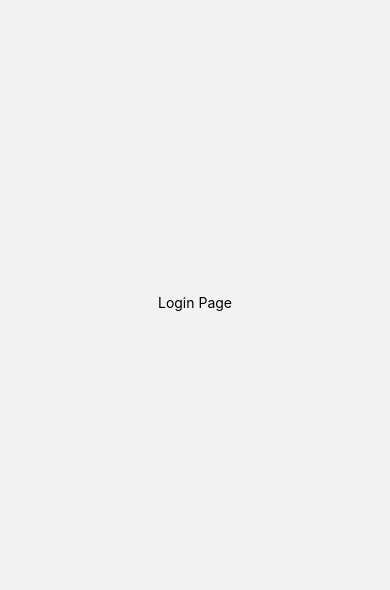
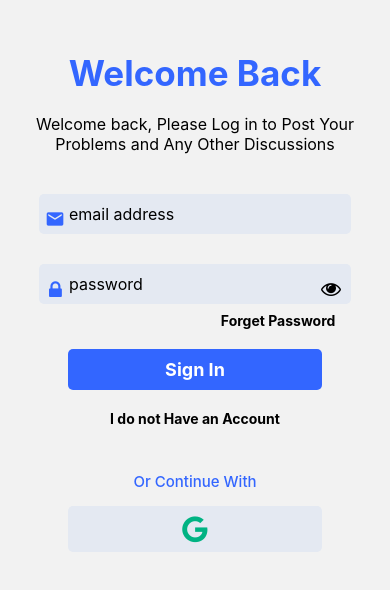
Before and after one commit to SandaruwanB/expo-app-project, a React Native app: screen /Login in a window 390 px wide. Shown: the part 120-710 px from the top of the page. Built offline with nearby package versions, Linux system fonts and the light colour scheme.

Commit message:
styling auth pages

```diff
--- a/components/AppNavigation.js
+++ b/components/AppNavigation.js
@@ -12,7 +12,7 @@ const AppNavigation = () => {
         <NavigationContainer>
             <Stack.Navigator initialRouteName='Login' >
                 <Stack.Screen name='Login' component={Login} options={{headerShown : false}} />
-                <Stack.Screen name='Register' component={Register} options={{headerShow : false}} />
+                <Stack.Screen name='Register' component={Register} options={{headerShown : false}} />
             </Stack.Navigator>
         </NavigationContainer>
     );
--- a/components/Login.jsx
+++ b/components/Login.jsx
@@ -1,11 +1,99 @@
-import React from 'react';
-import { View, StyleSheet, Text } from 'react-native';
+import React, { useState } from 'react';
+import { View, StyleSheet, Text, TouchableOpacity , SafeAreaView, TextInput, KeyboardAvoidingView } from 'react-native';
+import { useNavigation } from '@react-navigation/core'
+import Icon from 'react-native-vector-icons/FontAwesome'
+import MatIcon from 'react-native-vector-icons/MaterialIcons'
 
 const Login = () => {
+    const navigate = useNavigation();
+    const [isPassword, setIsPassword] = useState(true);
+    const [email, setEmail] = useState("");
+    const [password, setPassword] = useState("");
+    const [passErr, setPassErr] = useState(false);
+    const [emailErr, setEmailErr] = useState(false);
+    const [passErrText, setPassErrText] = useState("");
+    const [emailErrText, setEmailErrText] = useState("");
+
+
+    const signIn = ()=>{
+        if(email === "" && password === ""){
+            setPassErr(true);
+            setEmailErr(true);
+            setEmailErrText("Email is Required");
+            setPassErrText("Password is Required");
+        }
+        else if(email === ""){
+            setPassErr(false);
+            setEmailErr(true);
+            setEmailErrText("Email is Required");
+            setPassErrText("");
+        }
+        else if(password === ""){
+            setPassErr(true);
+            setEmailErr(false);
+            setEmailErrText("");
+            setPassErrText("Password is Required");
+        }
+        else{
+            if(email.match(/^(([^<>()[\]\\.,;:\s@\"]+(\.[^<>()[\]\\.,;:\s@\"]+)*)|(\".+\"))@((\[[0-9]{1,3}\.[0-9]{1,3}\.[0-9]{1,3}\.[0-9]{1,3}\])|(([a-zA-Z\-0-9]+\.)+[a-zA-Z]{2,}))$/)){
+                setPassErr(false);
+                setEmailErr(false);
+                setEmailErrText("");
+                setPassErrText("");
+            }
+            else{
+                setPassErr(false);
+                setEmailErr(true);
+                setEmailErrText("Invalid Email Address");
+                setPassErrText("");
+            }
+
+        }
+    }
+
     return (
-        <View style={styles.container}>
-            <Text>Login Page</Text>
-        </View>
+        <SafeAreaView style={styles.container}>
+            <View>
+                <Text style={styles.heading}>Welcome Back</Text>
+                <Text style={styles.subHeading}>Welcome back, Please Log in to Post Your Problems and Any Other Discussions</Text>
+            </View>
+            <View style={{width : '80%', marginTop : 30}}>
+                <View style={{position : 'relative'}}>
+                    <TextInput style={[styles.input, emailErr ? styles.inputErr : '']} placeholder='email address' onChangeText={(text)=>setEmail(text)} value={email}/>
+                    <MatIcon name='email' size={20} style={{position: 'absolute', top: 15, left : 6, color : '#3366FF'}}/>
+                    <Text style={{textAlign : 'center', color : '#B81D5B'}}>{emailErrText}</Text>
+                </View>
+                <View style={{marginTop : 30, position : 'relative'}}>
+                    <TextInput placeholder='password' style={[styles.input, passErr ? styles.inputErr : '']} secureTextEntry={isPassword} onChangeText={(text)=>setPassword(text)} value={password}/>
+                    <Icon name='lock' size={20} style={{position : 'absolute', top: 16, left : 10, color : '#3366FF'}}/>
+                    {isPassword ?
+                        <Icon name='eye' size={20} style={{position : 'absolute', top : 15, right : 10}} onPress={()=>setIsPassword(false)}/>
+                    :
+                        <Icon name='eye-slash' size={20} style={{position : 'absolute', top : 15, right : 10}} onPress={()=>setIsPassword(true)}/>
+                    }
+                    <Text style={{textAlign : 'center', color : '#B81D5B'}}>{passErrText}</Text>
+                </View>
+                <TouchableOpacity style={{marginTop: 8,  width: '95%'}}>
+                    <Text style={{fontWeight: 'bold', fontSize: 14, textAlign: 'right'}}>Forget Password</Text>
+                </TouchableOpacity>
+            </View>
+            <View style={{marginTop : 20, width : '65%'}}>
+                <TouchableOpacity style={styles.signBtn} onPress={()=>signIn()}>
+                    <Text style={{color : '#fff', fontWeight: 'bold', textAlign: 'center', fontSize: 18}}>Sign In</Text>
+                </TouchableOpacity>
+            </View>
+            <View>
+                <TouchableOpacity style={{marginTop: 15, padding : 5}} onPress={()=>navigate.navigate('Register')}>
+                    <Text style={{fontWeight: '700'}}>I do not Have an Account</Text>
+                </TouchableOpacity>
+            </View>
+            <Text style={{fontSize: 15, fontWeight: '500', color : '#3366FF', marginTop: 40}}>Or Continue With</Text>
+            <View style={{width: '65%', marginTop: 15}}>
+                <TouchableOpacity style={{backgroundColor: '#E4E9F2',padding: 8, borderRadius: 5, width : '100%'}} onPress={()=>navigate.navigate('adminPages')}>
+                    <Icon name='google' size={30} color={'#00B383'} style={{textAlign : 'center'}}/>
+                </TouchableOpacity>
+            </View>
+        </SafeAreaView>
     );
 }
 
@@ -14,6 +102,36 @@ const styles = StyleSheet.create({
         flex : 1,
         justifyContent : 'center',
         alignItems : 'center',
+    },
+    heading : {
+        textAlign : 'center',
+        color : '#3366FF',
+        fontWeight : 'bold',
+        fontSize : 35,
+    },
+    subHeading : {
+        textAlign : 'center',
+        fontSize : 16,
+        padding : 10,
+        marginTop : 10,
+    },
+    input : {
+        width : '100%',
+        padding : 10,
+        paddingLeft : 30,
+        fontSize : 16,
+        backgroundColor : '#E4E9F2',
+        borderRadius : 5,
+    },
+    signBtn:{
+        backgroundColor : '#3366FF',
+        padding : 10,
+        width : '100%',
+        borderRadius : 5,
+    },
+    inputErr : {
+        borderWidth : 1,
+        borderColor : '#B81D5B',
     }
 })
 
--- a/components/Register.jsx
+++ b/components/Register.jsx
@@ -1,14 +1,99 @@
-import React from 'react';
-import {View, StyleSheet} from 'react-native';
+import React, { useState } from 'react';
+import { View, Text, StyleSheet, SafeAreaView, TextInput, TouchableOpacity } from 'react-native';
+import { useNavigation } from '@react-navigation/core'
+import Icon from 'react-native-vector-icons/FontAwesome'
+import MatIcon from 'react-native-vector-icons/MaterialIcons'
 
 const Register = () => {
+    const navigate = useNavigation();
+    const [userErr, setUserErr] = useState(false);
+    const [passErr, setPassErr] = useState(false);
+    const [userErrMsg, setUserErrMsg] = useState("");
+    const [passErrMsg, setPassErrMsg] = useState("");
+    const [isPassword, setIsPassword] = useState(true);
+    const [email, setEmail] = useState("");
+    const [password, setPassword] = useState("");
+
+
     return (
-        <View>
-
-        </View>
+        <SafeAreaView style={styles.container}>
+            <View>
+                <Text style={styles.heading}>Create Account</Text>
+                <Text style={styles.subHeading}>Create an Acoount.after creating account you can post your problem and get answers from others.</Text>
+            </View>
+            <View style={{width : '80%', marginTop : 30}}>
+                <View style={{position : 'relative'}}>
+                    <TextInput style={[styles.input, userErr ? styles.inputError : '']} placeholder='email address' value={email} onChangeText={(text)=>setEmail(text)}/>
+                    <MatIcon name='email' size={20} style={{position: 'absolute', top: 15, left : 6, color : '#3366FF'}}/>
+                    <Text style={{textAlign : 'center', color : '#B81D5B'}}>{userErrMsg}</Text>
+                </View>
+                <View style={{marginTop : 20, position : 'relative'}}>
+                    <TextInput placeholder='password' style={[styles.input, passErr ? styles.inputError : '']} value={password} secureTextEntry={isPassword} onChangeText={(text)=>setPassword(text)}/>
+                    <Icon name='lock' size={20} style={{position : 'absolute', top: 16, left : 10, color : '#3366FF'}}/>
+                    {isPassword ?
+                        <Icon name='eye' size={20} style={{position : 'absolute', top : 15, right : 10}} onPress={()=>setIsPassword(false)}/>
+                    :
+                        <Icon name='eye-slash' size={20} style={{position : 'absolute', top : 15, right : 10}} onPress={()=>setIsPassword(true)}/>
+                    }
+                    <Text style={{textAlign : 'center', color : '#B81D5B'}}>{passErrMsg}</Text>
+                </View>
+            </View>
+            <View style={{marginTop : 20, width : '65%'}}>
+                <TouchableOpacity style={styles.signBtn} onPress={()=>registerNow()}>
+                    <Text style={{color : '#fff', fontWeight: 'bold', textAlign: 'center', fontSize: 18}}>Sign Up</Text>
+                </TouchableOpacity>
+            </View>
+            <View>
+                <TouchableOpacity style={{marginTop: 15, padding : 5}} onPress={()=>navigate.navigate('Login')}>
+                    <Text style={{fontWeight: '700'}}>Already Have an Account</Text>
+                </TouchableOpacity>
+            </View>
+            <Text style={{fontSize: 15, fontWeight: '500', color : '#3366FF', marginTop: 40}}>Or Continue With</Text>
+            <View style={{width: '65%', marginTop: 15}}>
+                <TouchableOpacity style={{backgroundColor: '#E4E9F2',padding: 8, borderRadius: 5, width : '100%'}} onPress={()=>navigate.navigate('Bottom Nav')}>
+                    <Icon name='google' size={30} color={'#00B383'} style={{textAlign : 'center'}}/>
+                </TouchableOpacity>
+            </View>
+        </SafeAreaView>
     );
 }
 
-const styles = StyleSheet.create({})
+const styles = StyleSheet.create({
+    container : {
+        flex : 1,
+        justifyContent : 'center',
+        alignItems : 'center',
+    },
+    heading : {
+        textAlign : 'center',
+        color : '#3366FF',
+        fontWeight : 'bold',
+        fontSize : 35,
+    },
+    subHeading : {
+        textAlign : 'center',
+        fontSize : 16,
+        padding : 10,
+        marginTop : 10,
+    },
+    input : {
+        width : '100%',
+        padding : 10,
+        paddingLeft : 30,
+        fontSize : 16,
+        backgroundColor : '#E4E9F2',
+        borderRadius : 5,
+    },
+    signBtn:{
+        backgroundColor : '#3366FF',
+        padding : 10,
+        width : '100%',
+        borderRadius : 5,
+    },
+    inputError : {
+        borderWidth : 1,
+        borderColor : '#B81D5B',
+    }
+});
 
 export default Register;
--- a/package.json
+++ b/package.json
@@ -15,7 +15,8 @@
     "expo": "~48.0.15",
     "expo-status-bar": "~1.4.4",
     "react": "18.2.0",
-    "react-native": "0.71.8"
+    "react-native": "0.71.8",
+    "react-native-vector-icons": "^9.2.0"
   },
   "devDependencies": {
     "@babel/core": "^7.20.0"
```
Also changed, not shown: 1 other file (tests, documents, lock files or other folders).
